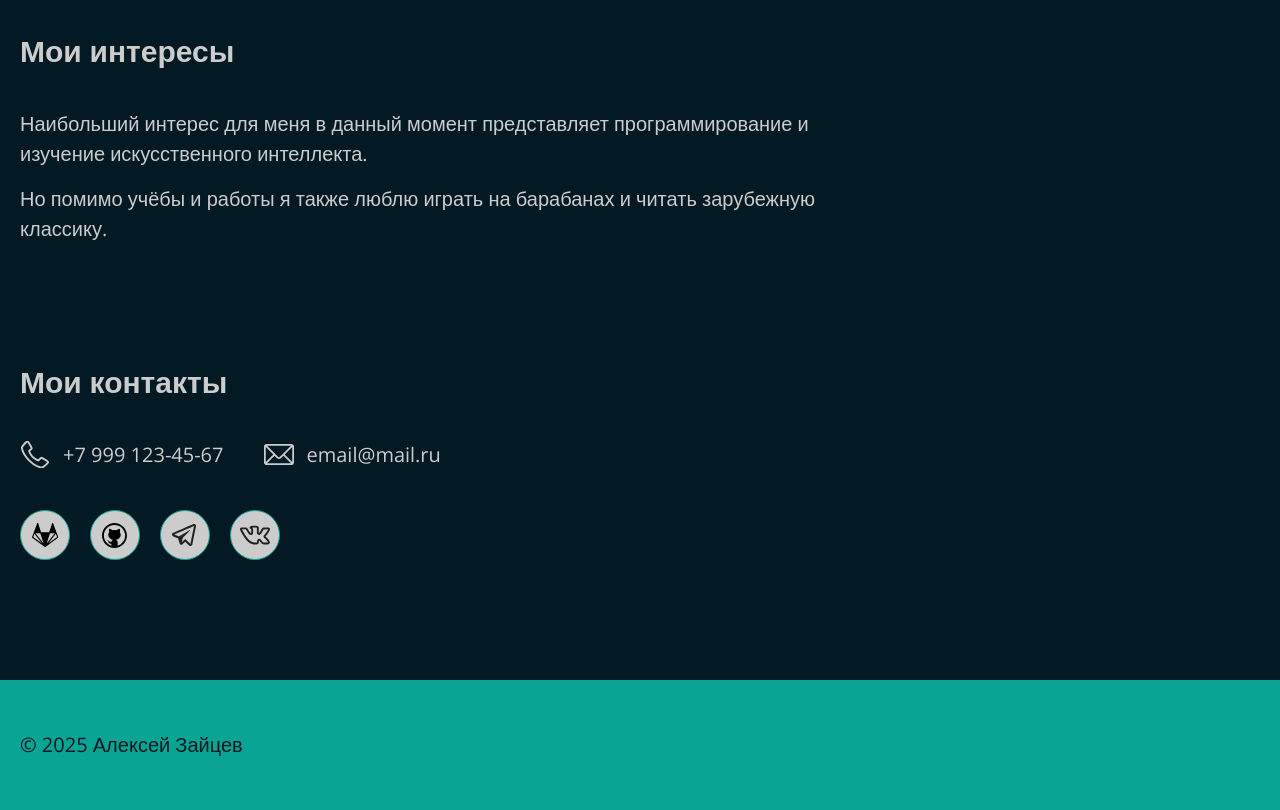
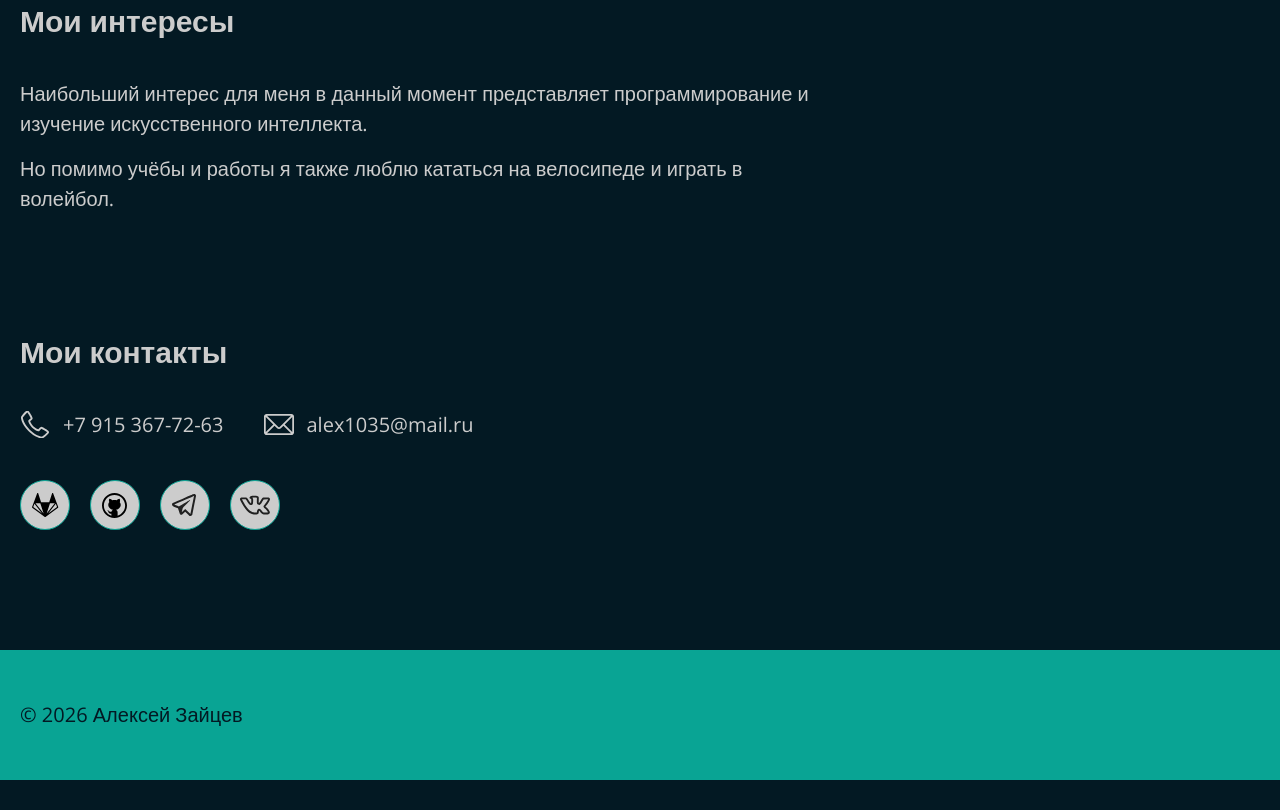
Before and after one commit to Agenttt007/Portfolio, a plain HTML site: page index.html in a window 1280 px wide. Shown: the part 1710-2520 px from the top of the page. After the commit the page ends 2490 px from the top, so only its background shows below. Drawn offline with nearby package versions, Linux system fonts and the light colour scheme.

Commit message:
Update index.html
Актуализация

```diff
--- a/index.html
+++ b/index.html
@@ -55,11 +55,11 @@
 
                 <div class="text-wrapper">
                     <p>Привет ✌</p>
-                    <p>В данный момент я учусь в магистратуре МФ МГТУ им. Н. Э. Баумана
+                    <p>В данный момент я окончил магистратуру МГТУ им. Н. Э. Баумана
                         по направлению «Информатика и вычисли­тельная техника».
                     </p>
-                    <p>В позапрошлом году защитил диплом бакалавра на тему «Разработка
-                        кроссплатформенного приложения для развития речи у детей». Работа
+                    <p>Защитил диплом магистра на тему «Применение методов
+                        глубинного обучения к задаче рекомендации новостей». Работа
                         была высоко оценена комиссией.
                     </p>
                     <p>Также я уже успел поработать системный администратором в компании "Крок",
@@ -87,8 +87,8 @@
                     <p>Наибольший интерес для меня в данный момент представляет
                         программирование и изучение искусственного интеллекта.
                     </p>
-                    <p>Но помимо учёбы и работы я также люблю играть на барабанах и читать
-                        зарубежную классику.
+                    <p>Но помимо учёбы и работы я также люблю кататься на велосипеде
+                        и играть в волейбол.
                     </p>
                 </div>
             </section>
@@ -98,10 +98,10 @@
 
                 <ul class="contacts">
                     <li>
-                        <a href="tel:+79991234567" class="contact-link contact-link_number_phone">+7 999 123-45-67</a>
+                        <a href="tel:+79991234567" class="contact-link contact-link_number_phone">+7 915 367-72-63</a>
                     </li>
                     <li>
-                        <a href="mailto:email@mail.ru" class="contact-link contact-link_my_email">email@mail.ru</a>
+                        <a href="mailto:email@mail.ru" class="contact-link contact-link_my_email">alex1035@mail.ru</a>
                     </li>
                 </ul>
                 <ul class="social">
@@ -129,7 +129,7 @@
     </div>
     <footer class="main-footer">
         <div class="container container-footer">
-            <p>© 2025 Алексей Зайцев</p>
+            <p>© 2026 Алексей Зайцев</p>
         </div>
     </footer>
 </body>
```
